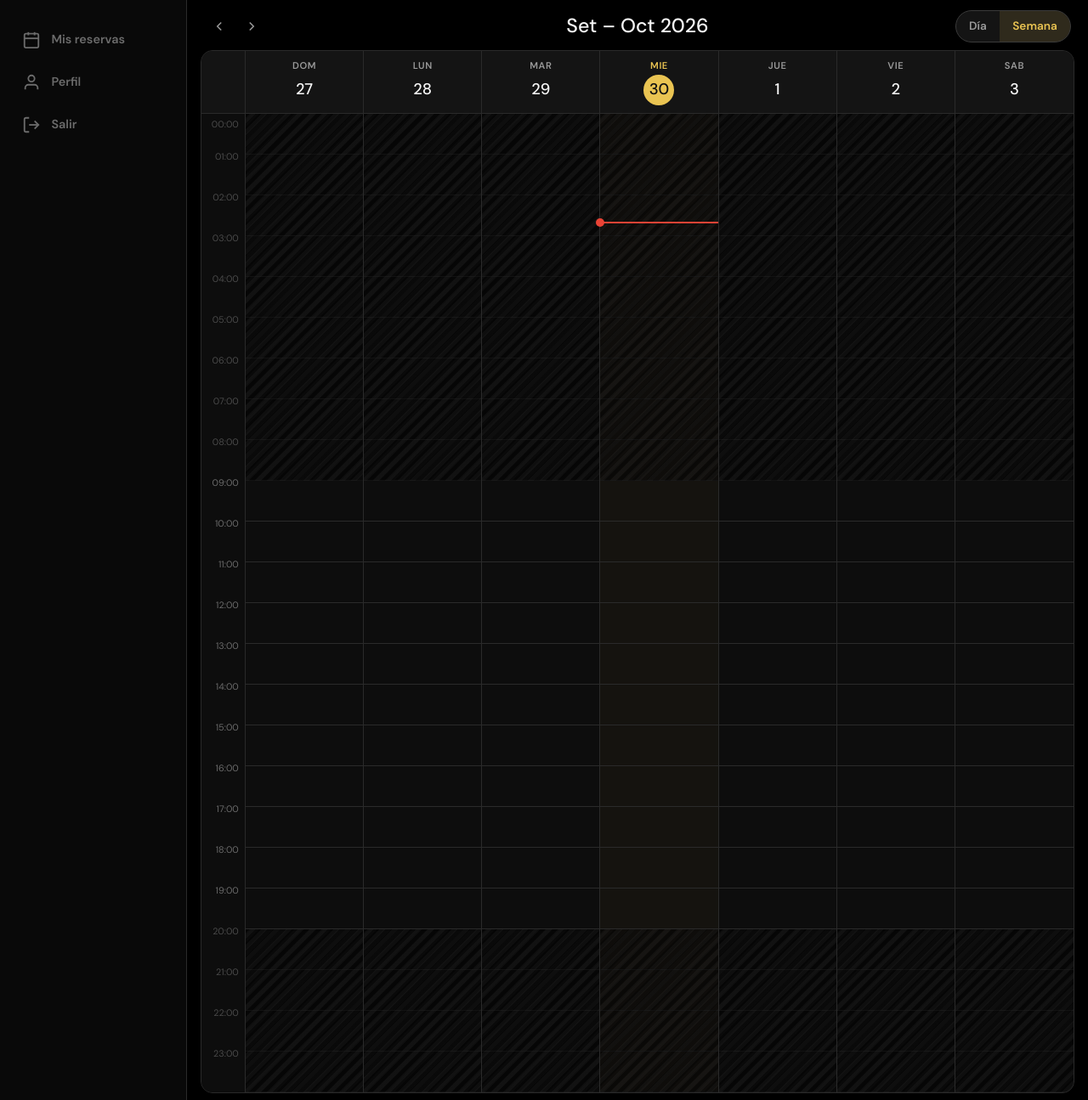
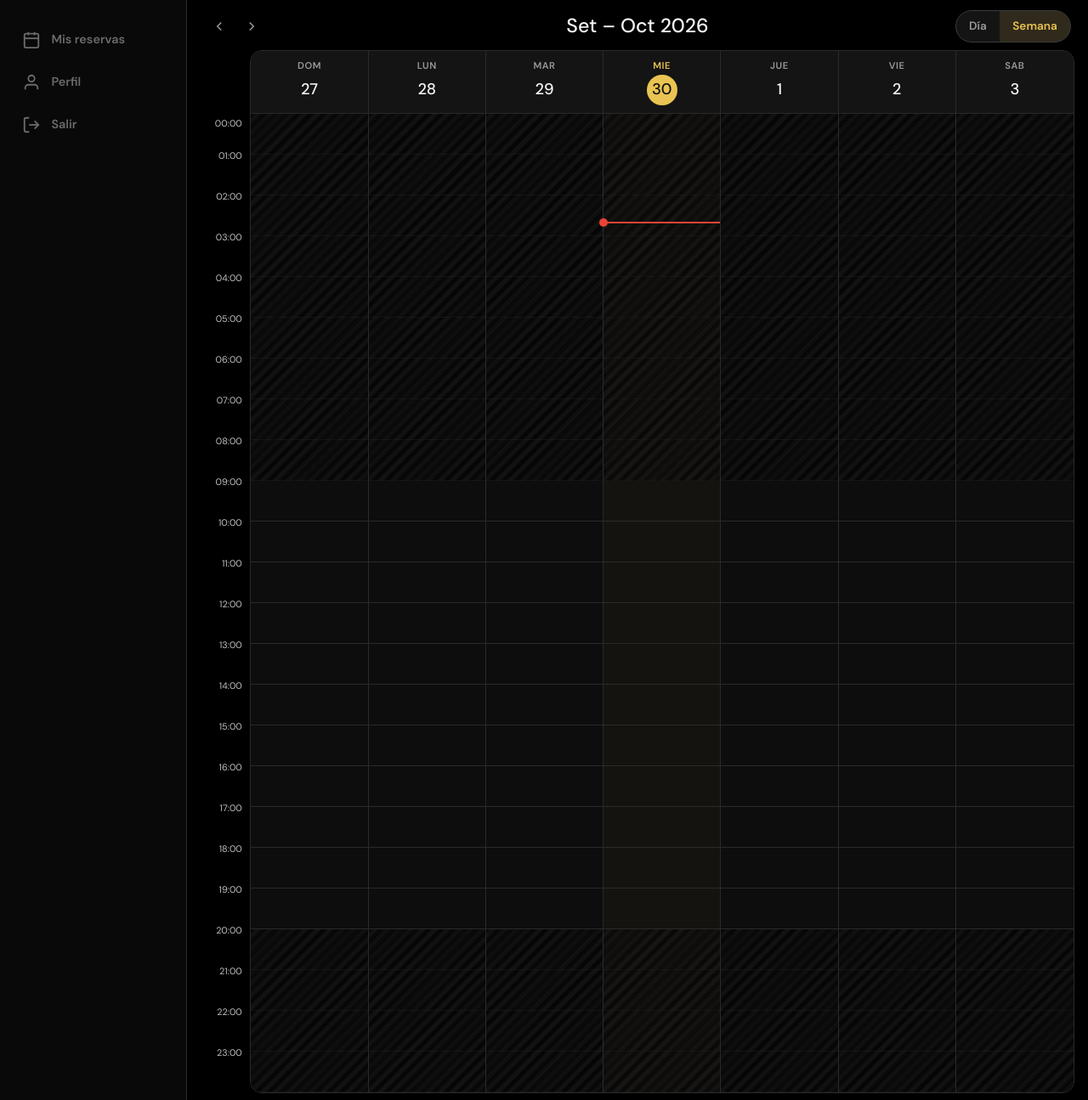
Before and after one commit to davidventedev/barber24, a Django app: page /app/calendario/ in a window 1280 px wide. Shown: the whole page at 85% size. Run offline with Django 4.2, Linux system fonts and the light colour scheme; the visitor is signed in with stand-in values (Sample User, id 1); data comes from the database, SQL or seed files in the repository; data that the repository does not hold is empty; parts of the project's set-up code (start-up, migrations or seed data) failed here and were passed over.

Commit message:
Update service worker cache to 'barber24-v15' and enhance calendar layout with improved grid structure and styling. Adjusted CSS for better responsiveness and visual clarity in the calendar view.

```diff
--- a/core/views.py
+++ b/core/views.py
@@ -38,7 +38,7 @@ def manifest(request):
 @require_GET
 def service_worker(request):
     js = """
-const CACHE = 'barber24-v11';
+const CACHE = 'barber24-v15';
 const ASSETS = [
   '/',
   '/static/css/app.css',
--- a/static/css/app.css
+++ b/static/css/app.css
@@ -834,57 +834,93 @@ body:has(.gcal-page) {
 .gcal-view-switch a:hover { color: var(--text); }
 
 .gcal-board {
+  --gcal-gutter: 52px;
+  --gcal-col-min: 108px;
   flex: 1;
+  display: grid;
+  grid-template-columns: var(--gcal-gutter) minmax(0, 1fr);
+  column-gap: 0.4rem;
+  border: 0;
+  border-radius: 0;
+  background: transparent;
+  overflow: hidden;
+  min-height: 0;
+}
+.gcal-board-day {
+  --gcal-col-min: 220px;
+}
+.gcal-gutter {
+  display: flex;
+  flex-direction: column;
+  min-height: 0;
+  min-width: 0;
+}
+.gcal-gutter-head {
+  flex: 0 0 var(--gcal-header-h, 4.25rem);
+  pointer-events: none;
+}
+.gcal-times-clip {
+  flex: 1 1 auto;
+  min-height: 0;
+  overflow: hidden;
+  position: relative;
+}
+.gcal-times {
+  position: relative;
+  will-change: transform;
+  background: transparent;
+  border: 0;
+  pointer-events: none;
+}
+.gcal-hour-label { position: relative; }
+.gcal-hour-label span {
+  position: absolute;
+  top: -0.55em;
+  right: 0.2rem;
+  font-size: 0.68rem;
+  color: #c2c2c2;
+  font-variant-numeric: tabular-nums;
+}
+.gcal-hour-label.is-closed span { color: #c2c2c2; }
+.gcal-hour-label:first-child span { top: 0.25rem; }
+
+.gcal-frame {
+  min-width: 0;
+  min-height: 0;
   display: flex;
   flex-direction: column;
   border: 1px solid var(--border);
   border-radius: var(--radius);
   background: var(--bg-elevated);
   overflow: hidden;
+}
+.gcal-frame-x {
+  flex: 1 1 auto;
   min-height: 0;
+  min-width: 0;
+  overflow-x: auto;
+  overflow-y: hidden;
+  display: flex;
+  flex-direction: column;
+  scrollbar-width: none;
+  -ms-overflow-style: none;
 }
-.gcal-scroll {
-  flex: 1;
+.gcal-frame-x::-webkit-scrollbar { display: none; }
+.gcal-frame-inner {
+  flex: 1 1 auto;
   min-height: 0;
-  overflow: auto;
-  -webkit-overflow-scrolling: touch;
-  scrollbar-width: none; /* Firefox */
-  -ms-overflow-style: none; /* Legacy Edge */
+  display: flex;
+  flex-direction: column;
+  width: max(100%, calc(var(--gcal-cols, 7) * var(--gcal-col-min)));
 }
-.gcal-scroll::-webkit-scrollbar {
-  display: none; /* Chrome, Safari, Edge */
-}
-.gcal-grid {
-  --gcal-gutter: 52px;
-  --gcal-col-min: 108px;
-  display: grid;
-  grid-template-columns: var(--gcal-gutter) repeat(var(--gcal-cols, 7), minmax(var(--gcal-col-min), 1fr));
-  grid-template-rows: auto auto;
-  width: max(100%, calc(var(--gcal-gutter) + var(--gcal-cols, 7) * var(--gcal-col-min)));
-  position: relative;
-}
-.gcal-grid-day {
-  --gcal-col-min: 220px;
+.gcal-board-day .gcal-frame-inner {
   width: 100%;
 }
-.gcal-corner {
-  grid-column: 1;
-  grid-row: 1;
-  position: sticky;
-  left: 0;
-  top: 0;
-  z-index: 5;
-  background: var(--surface);
-  border-right: 1px solid var(--border);
-  border-bottom: 1px solid var(--border);
-}
 .gcal-header-row {
-  grid-column: 2 / -1;
-  grid-row: 1;
+  flex: 0 0 auto;
   display: grid;
-  grid-template-columns: subgrid;
-  position: sticky;
-  top: 0;
+  grid-template-columns: repeat(var(--gcal-cols, 7), minmax(var(--gcal-col-min), 1fr));
+  position: relative;
   z-index: 4;
   background: var(--surface);
   border-bottom: 1px solid var(--border);
@@ -923,33 +959,23 @@ body:has(.gcal-page) {
   background: var(--primary);
   color: #111;
 }
-
-.gcal-times {
-  grid-column: 1;
-  grid-row: 2;
-  position: sticky;
-  left: 0;
-  z-index: 3;
+.gcal-scroll {
+  flex: 1 1 auto;
+  min-height: 0;
+  overflow-x: hidden;
+  overflow-y: auto;
+  -webkit-overflow-scrolling: touch;
+  scrollbar-width: none;
+  -ms-overflow-style: none;
+}
+.gcal-scroll::-webkit-scrollbar {
+  display: none;
+}
+.gcal-columns {
+  display: grid;
+  grid-template-columns: repeat(var(--gcal-cols, 7), minmax(var(--gcal-col-min), 1fr));
   background: var(--bg-elevated);
-  border-right: 1px solid var(--border);
-}
-.gcal-hour-label { position: relative; }
-.gcal-hour-label span {
-  position: absolute;
-  top: -0.55em;
-  right: 0.45rem;
-  font-size: 0.68rem;
-  color: var(--text-dim);
-  font-variant-numeric: tabular-nums;
-}
-.gcal-hour-label.is-closed span { color: #4a4a4a; }
-.gcal-hour-label:first-child span { top: 0.25rem; }
-
-.gcal-columns {
-  grid-column: 2 / -1;
-  grid-row: 2;
-  display: grid;
-  grid-template-columns: subgrid;
+  width: 100%;
 }
 .gcal-col {
   position: relative;
@@ -1111,15 +1137,7 @@ body:has(.gcal-page) {
     max-height: none;
   }
   .gcal-title { font-size: 1.45rem; }
-  .gcal-grid { --gcal-col-min: 120px; }
-}
-
-@supports not (grid-template-columns: subgrid) {
-  .gcal-header-row,
-  .gcal-columns {
-    display: grid;
-    grid-template-columns: repeat(var(--gcal-cols, 7), minmax(var(--gcal-col-min), 1fr));
-  }
+  .gcal-board { --gcal-col-min: 120px; }
 }
 
 /* Settings tabs */
--- a/templates/dashboard/calendar.html
+++ b/templates/dashboard/calendar.html
@@ -102,11 +102,23 @@
     </div>
   </header>
 
-  <div class="gcal-board" data-gcal-swipe>
-    <div class="gcal-scroll" id="gcal-scroll">
-      <div class="gcal-grid {% if view_mode == 'day' %}gcal-grid-day{% endif %}" style="--gcal-hour: {{ px_per_hour }}px; --gcal-cols: {% if view_mode == 'day' %}1{% else %}7{% endif %};">
-        <div class="gcal-corner"></div>
+  <div class="gcal-board {% if view_mode == 'day' %}gcal-board-day{% endif %}" data-gcal-swipe style="--gcal-hour: {{ px_per_hour }}px; --gcal-cols: {% if view_mode == 'day' %}1{% else %}7{% endif %};">
+    <div class="gcal-gutter">
+      <div class="gcal-gutter-head" aria-hidden="true"></div>
+      <div class="gcal-times-clip">
+        <div class="gcal-times" id="gcal-times" style="height: {{ grid_height }}px;">
+          {% for h in hours %}
+          <div class="gcal-hour-label {% if h in closed_hours %}is-closed{% endif %}" style="height: {{ px_per_hour }}px;">
+            <span>{% if h < 10 %}0{% endif %}{{ h }}:00</span>
+          </div>
+          {% endfor %}
+        </div>
+      </div>
+    </div>
 
+    <div class="gcal-frame">
+      <div class="gcal-frame-x" id="gcal-frame-x">
+        <div class="gcal-frame-inner">
           <div class="gcal-header-row">
             {% if view_mode == 'week' %}
               {% for day in days %}
@@ -123,14 +135,7 @@
             {% endif %}
           </div>
 
-        <div class="gcal-times" style="height: {{ grid_height }}px;">
-          {% for h in hours %}
-          <div class="gcal-hour-label {% if h in closed_hours %}is-closed{% endif %}" style="height: {{ px_per_hour }}px;">
-            <span>{% if h < 10 %}0{% endif %}{{ h }}:00</span>
-          </div>
-          {% endfor %}
-        </div>
-
+          <div class="gcal-scroll" id="gcal-scroll">
             <div class="gcal-columns" style="height: {{ grid_height }}px;">
               {% if view_mode == 'week' %}
                 {% for day in days %}
@@ -174,6 +179,8 @@
         </div>
       </div>
     </div>
+  </div>
+</div>
 {% endblock %}
 
 {% block extra_js %}
@@ -209,12 +216,27 @@
   // Safety: never leave the agenda invisible if something else fails.
   setTimeout(revealGcal, 2000);
 
+  function syncGcalHeaderPad() {
+    const head = document.querySelector('.gcal-header-row');
+    if (!head) return;
+    document.documentElement.style.setProperty('--gcal-header-h', `${head.offsetHeight}px`);
+  }
+  syncGcalHeaderPad();
+  requestAnimationFrame(syncGcalHeaderPad);
+  window.addEventListener('resize', syncGcalHeaderPad);
+
   const scrollEl = document.getElementById('gcal-scroll');
+  const timesEl = document.getElementById('gcal-times');
   const nowLine = document.querySelector('[data-now]');
   const openTop = {{ open_top|default:0 }};
   const pxPerHour = {{ px_per_hour|default:48 }};
   const gridHeight = {{ grid_height|default:1152 }};
   const NOW_TICK_MS = 15000;
+
+  function syncTimesScroll() {
+    if (!timesEl || !scrollEl) return;
+    timesEl.style.transform = `translateY(${-scrollEl.scrollTop}px)`;
+  }
 
   function localDateKey(d) {
     const y = d.getFullYear();
@@ -251,11 +273,13 @@
   });
 
   if (scrollEl) {
+    scrollEl.addEventListener('scroll', syncTimesScroll, { passive: true });
     if (nowLine && !nowLine.hidden) {
       scrollEl.scrollTop = Math.max(0, nowLine.offsetTop - scrollEl.clientHeight / 3);
     } else {
       scrollEl.scrollTop = Math.max(0, openTop - pxPerHour);
     }
+    syncTimesScroll();
   }
 
   function closeAll() {
```
Lines whose indentation alone changed are shown as unchanged.
